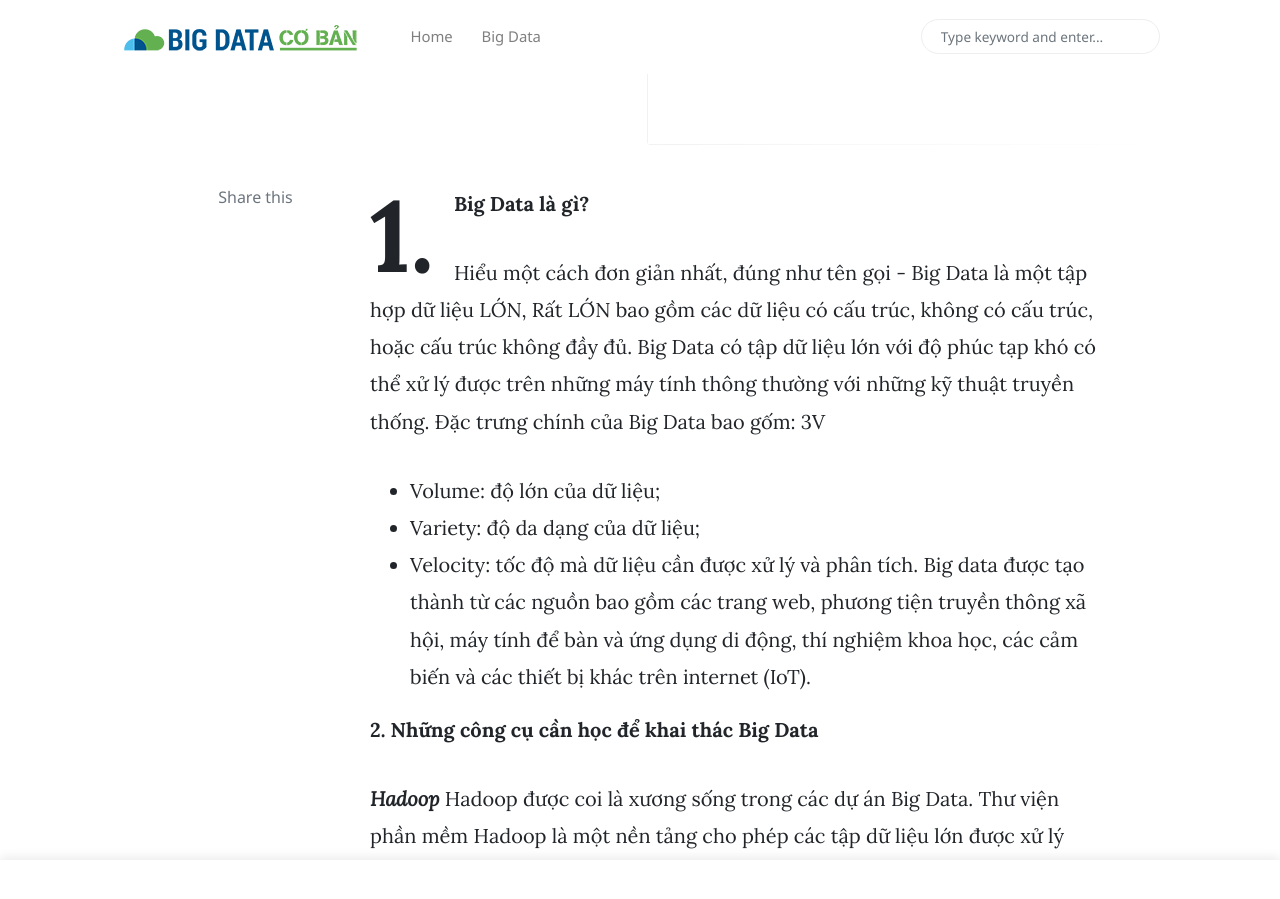
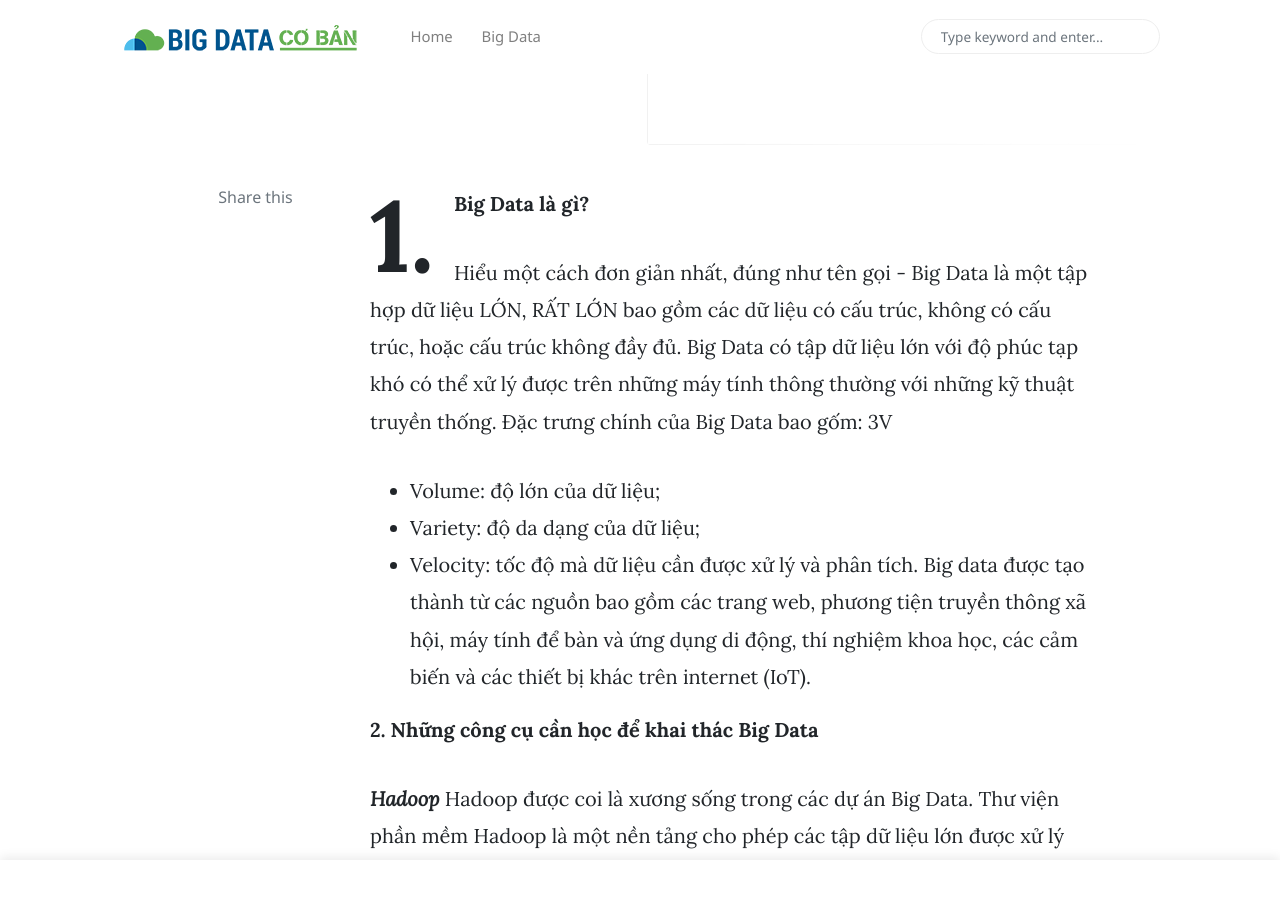
Before and after one commit to haminlib/bigdatacoban.github.io, a Jekyll site: the page built from _posts/2020-01-13-Big-Data-la-gi.md, in a window 1280 px wide and 900 px high, scrolled down 317 px. Built offline with Jekyll 4.4.1, drawn with Linux system fonts in a browser that asks for light colours; nearby versions of some CDN libraries; comment, search, counter and statistics services are not loaded.

```diff
--- a/_posts/2020-01-13-Big-Data-la-gi.md
+++ b/_posts/2020-01-13-Big-Data-la-gi.md
@@ -6,7 +6,7 @@ image: assets/images/content/bigdata-la-gi.jpeg
 ---
 **1. Big Data là gì?**
 
-Hiểu một cách đơn giản nhất, đúng như tên gọi - Big Data là một tập hợp dữ liệu LỚN, Rất LỚN bao gồm các dữ liệu có cấu trúc, không có cấu trúc, hoặc cấu trúc không đầy đủ. Big Data có tập dữ liệu lớn với độ phúc tạp khó có thể xử lý được trên những máy tính thông thường với những kỹ thuật truyền thống.
+Hiểu một cách đơn giản nhất, đúng như tên gọi - Big Data là một tập hợp dữ liệu LỚN, RẤT LỚN bao gồm các dữ liệu có cấu trúc, không có cấu trúc, hoặc cấu trúc không đầy đủ. Big Data có tập dữ liệu lớn với độ phúc tạp khó có thể xử lý được trên những máy tính thông thường với những kỹ thuật truyền thống.
 Đặc trưng chính của Big Data bao gốm: 3V
 - Volume: độ lớn của dữ liệu;
 - Variety: độ da dạng của dữ liệu;
```
